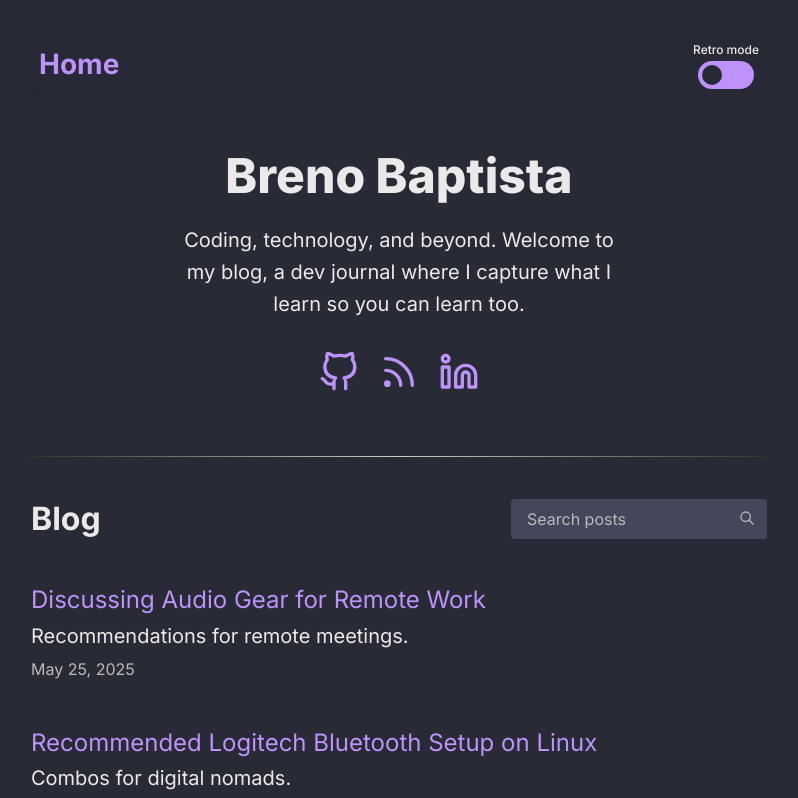
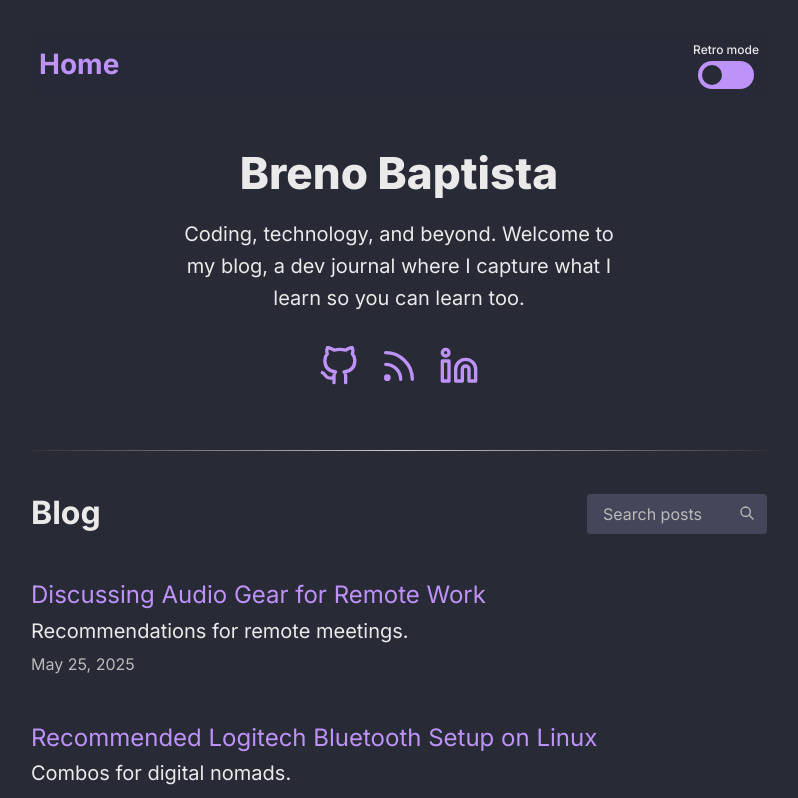
Before and after one commit to brenobaptista/blog, a Next.js app: page / in a window 1280 px wide. Shown: the top 798 px of the page, without its empty margins (241-1039 px from the left). Built offline with nearby package versions, Linux system fonts and the light colour scheme.

Commit message:
Reduce search and intro sizes

```diff
--- a/src/styles/components/Search.ts
+++ b/src/styles/components/Search.ts
@@ -2,7 +2,7 @@ import styled from 'styled-components'
 
 export const SearchContainer = styled.div`
   position: relative;
-  max-width: 256px;
+  max-width: 180px;
 `
 
 export const Input = styled.input`
--- a/src/styles/pages/Home.ts
+++ b/src/styles/pages/Home.ts
@@ -10,7 +10,7 @@ export const Intro = styled.div`
   text-align: center;
 
   h1 {
-    font-size: 2.4rem;
+    font-size: 2.2rem;
   }
 
   p {
```
